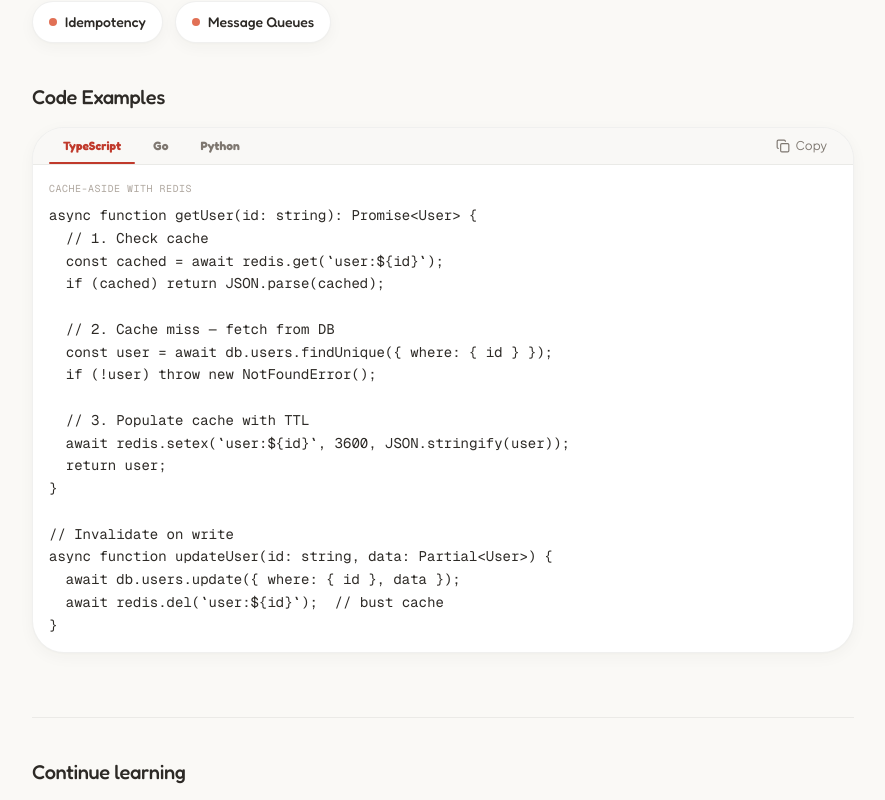
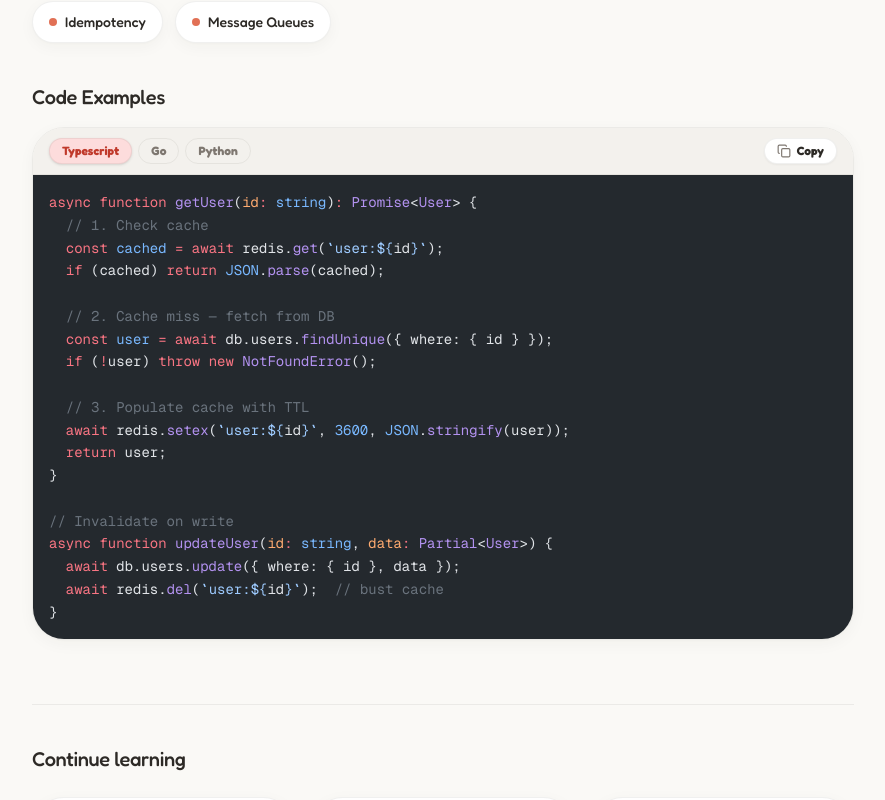
Before and after one commit to tomiwa-a/graphly, a Next.js app: page /concepts/caching-strategies in a window 1280 px wide. Shown: the part 1320-2120 px from the top of the page, without its empty margins (52-937 px from the left). Built offline with nearby package versions, Linux system fonts and the light colour scheme.

Commit message:
fix: syntax highlighting + graph nav link
- LanguageTabSwitcher now delegates to Shiki-powered CodeBlock for proper syntax highlighting (was rendering plain text)
- Added 'Graph' link to navbar so users can discover /graph

```diff
--- a/src/components/concepts/language-tab-switcher.tsx
+++ b/src/components/concepts/language-tab-switcher.tsx
@@ -1,7 +1,7 @@
 "use client";
 
 import { useState } from "react";
-import { Copy, Check } from "lucide-react";
+import { CodeBlock } from "@/components/ui/code-block";
 
 interface CodeExample {
   language: string;
@@ -18,17 +18,6 @@ const langMap: Record<string, string> = {
 };
 
 export function LanguageTabSwitcher({ examples }: { examples: CodeExample[] }) {
-  const [active, setActive] = useState(examples[0]?.language ?? "");
-  const [copied, setCopied] = useState(false);
-  const current = examples.find((e) => e.language === active);
-
-  const handleCopy = async () => {
-    if (!current) return;
-    await navigator.clipboard.writeText(current.code);
-    setCopied(true);
-    setTimeout(() => setCopied(false), 2000);
-  };
-
   if (examples.length === 0) {
     return (
       <div className="rounded-2xl border border-border bg-surface-muted p-8 text-center">
@@ -39,57 +28,12 @@ export function LanguageTabSwitcher({ examples }: { examples: CodeExample[] }) {
     );
   }
 
-  return (
-    <div className="rounded-2xl border border-border overflow-hidden bg-surface-card shadow-card">
-      {/* Tab bar */}
-      <div className="flex items-center justify-between border-b border-border bg-surface-muted/50 px-4">
-        <div className="flex gap-1">
-          {examples.map((ex) => (
-            <button
-              key={ex.language}
-              onClick={() => setActive(ex.language)}
-              className={`px-3.5 py-2.5 text-xs font-heading font-bold transition-all duration-200 cursor-pointer select-none relative ${
-                active === ex.language
-                  ? "text-primary-dark"
-                  : "text-foreground-secondary hover:text-foreground"
-              }`}
-            >
-              {ex.language}
-              {active === ex.language && (
-                <span className="absolute bottom-0 left-0 right-0 h-0.5 bg-primary-dark rounded-full" />
-              )}
-            </button>
-          ))}
-        </div>
-        <button
-          onClick={handleCopy}
-          className="flex items-center gap-1.5 px-2.5 py-1.5 text-xs text-foreground-secondary hover:text-foreground transition-colors cursor-pointer"
-          aria-label="Copy code"
-        >
-          {copied ? (
-            <>
-              <Check className="h-3.5 w-3.5" />
-              Copied
-            </>
-          ) : (
-            <>
-              <Copy className="h-3.5 w-3.5" />
-              Copy
-            </>
-          )}
-        </button>
-      </div>
-      {/* Code content */}
-      {current && (
-        <div className="p-4 overflow-x-auto">
-          <p className="text-[10px] text-foreground-muted font-mono uppercase tracking-wider mb-2">
-            {current.title}
-          </p>
-          <pre className="text-sm font-mono leading-relaxed text-foreground">
-            <code>{current.code}</code>
-          </pre>
-        </div>
-      )}
-    </div>
-  );
+  // Transform examples to the format CodeBlock expects (lowercase language keys)
+  const transformed = examples.map((ex) => ({
+    language: langMap[ex.language] ?? ex.language.toLowerCase(),
+    title: ex.title,
+    code: ex.code,
+  }));
+
+  return <CodeBlock examples={transformed} />;
 }
--- a/src/components/layout/navbar.tsx
+++ b/src/components/layout/navbar.tsx
@@ -9,6 +9,7 @@ import { LogoFull } from "@/components/logo";
 const navLinks = [
   { href: "/concepts", label: "Concepts" },
   { href: "/paths", label: "Paths" },
+  { href: "/graph", label: "Graph" },
 ];
 
 export function Navbar() {
```
